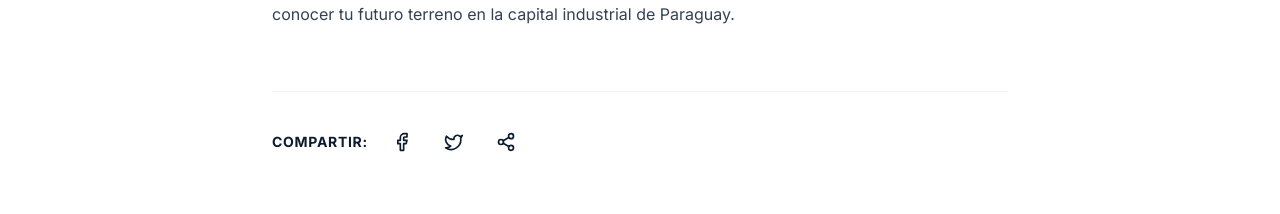
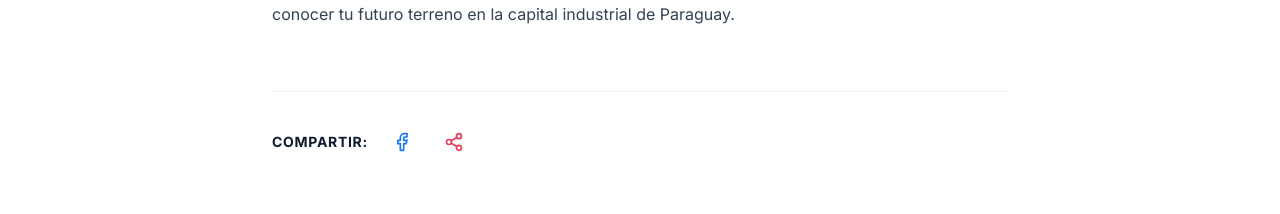
Before and after one commit to tekobienesraices/TEKO, a Next.js app: page /blog/capiata-capital-industrial-paraguay-2026 in a window 1280 px wide. Shown: the part 3449-3663 px from the top of the page. Built offline with nearby package versions, Linux system fonts and the light colour scheme; a web font is replaced by a local one.

Commit message:
Track WhatsApp/Agendar buttons and fix blog social sharing buttons

```diff
--- a/app/blog/[id]/BlogPostPage.tsx
+++ b/app/blog/[id]/BlogPostPage.tsx
@@ -5,6 +5,8 @@ import { motion } from 'framer-motion';
 import { ArrowLeft, Calendar, User, Clock, Share2, Facebook, Twitter } from 'lucide-react';
 import Link from 'next/link';
 import { blogPosts, BlogPost } from '@/data';
+import * as fp from '@/lib/fpixel';
+
 
 interface Props {
     post: BlogPost;
@@ -80,9 +82,24 @@ export default function BlogPostPage({ post }: Props) {
                     <div className="mt-16 pt-8 border-t border-slate-100 flex items-center justify-between">
                         <div className="flex items-center gap-4">
                             <span className="text-sm font-bold text-teko-navy uppercase tracking-wider">Compartir:</span>
-                            <button className="p-2 hover:bg-slate-100 rounded-full transition-colors"><Facebook size={20} /></button>
-                            <button className="p-2 hover:bg-slate-100 rounded-full transition-colors"><Twitter size={20} /></button>
-                            <button className="p-2 hover:bg-slate-100 rounded-full transition-colors"><Share2 size={20} /></button>
+                            <a
+                                href={`https://www.facebook.com/sharer/sharer.php?u=${encodeURIComponent(typeof window !== 'undefined' ? window.location.href : '')}`}
+                                target="_blank"
+                                rel="noopener noreferrer"
+                                onClick={() => fp.customEvent('SocialShare', { platform: 'facebook', post: post.title })}
+                                className="p-2 hover:bg-slate-100 rounded-full transition-colors text-[#1877F2]"
+                            >
+                                <Facebook size={20} />
+                            </a>
+                            <a
+                                href={`https://www.instagram.com/teko.bienesraices`}
+                                target="_blank"
+                                rel="noopener noreferrer"
+                                onClick={() => fp.customEvent('SocialClick', { platform: 'instagram_profile', location: 'blog_footer' })}
+                                className="p-2 hover:bg-slate-100 rounded-full transition-colors text-[#E4405F]"
+                            >
+                                <Share2 size={20} />
+                            </a>
                         </div>
                     </div>
                 </div>
--- a/app/layout.tsx
+++ b/app/layout.tsx
@@ -7,6 +7,8 @@ import { Loader } from '@/components/Loader';
 import { MessageCircle } from 'lucide-react';
 import { FacebookPixel } from '@/components/FacebookPixel';
 import { Suspense } from 'react';
+import * as fp from '@/lib/fpixel';
+
 
 const inter = Inter({
     subsets: ['latin'],
@@ -178,6 +180,13 @@ const WhatsAppButton = () => (
         href="https://wa.me/595974202163"
         target="_blank"
         rel="noopener noreferrer"
+        onClick={() => {
+            fp.customEvent('WhatsAppClick', {
+                location: 'Floating Button',
+                source: 'GlobalLayout'
+            });
+            // Also standard Lead event if you want, but custom is better for noise
+        }}
         className="fixed bottom-8 right-8 z-50 group flex items-center justify-center"
         aria-label="Contactar por WhatsApp"
     >
--- a/app/propiedad/[id]/PropiedadPage.tsx
+++ b/app/propiedad/[id]/PropiedadPage.tsx
@@ -8,6 +8,8 @@ import { Button } from '@/components/Button';
 import { LeadModal } from '@/components/LeadModal';
 import { GrowthTimeline } from '@/components/GrowthTimeline';
 import { Lightbox } from '@/components/Lightbox';
+import * as fp from '@/lib/fpixel';
+
 
 interface Props {
     property: Property;
@@ -231,7 +233,13 @@ export default function PropiedadPage({ property, zone }: Props) {
                                     <Button
                                         fullWidth
                                         size="lg"
-                                        onClick={() => setModalOpen(true)}
+                                        onClick={() => {
+                                            fp.customEvent('InitiateVisitCoordination', {
+                                                property: property.title,
+                                                price: property.price
+                                            });
+                                            setModalOpen(true);
+                                        }}
                                         className="shadow-teko-navy/20"
                                     >
                                         Agendar Visita al Lote
```
